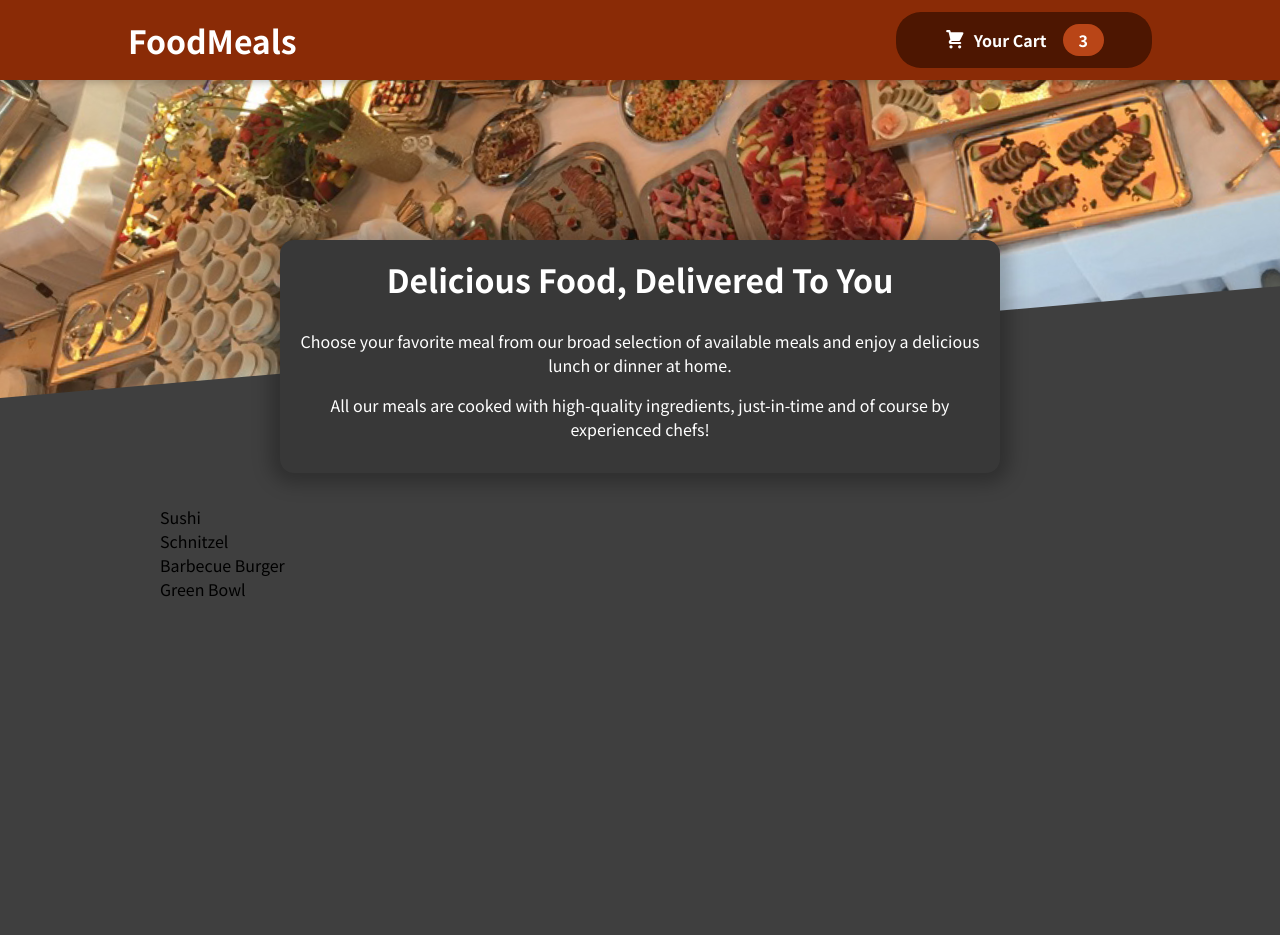
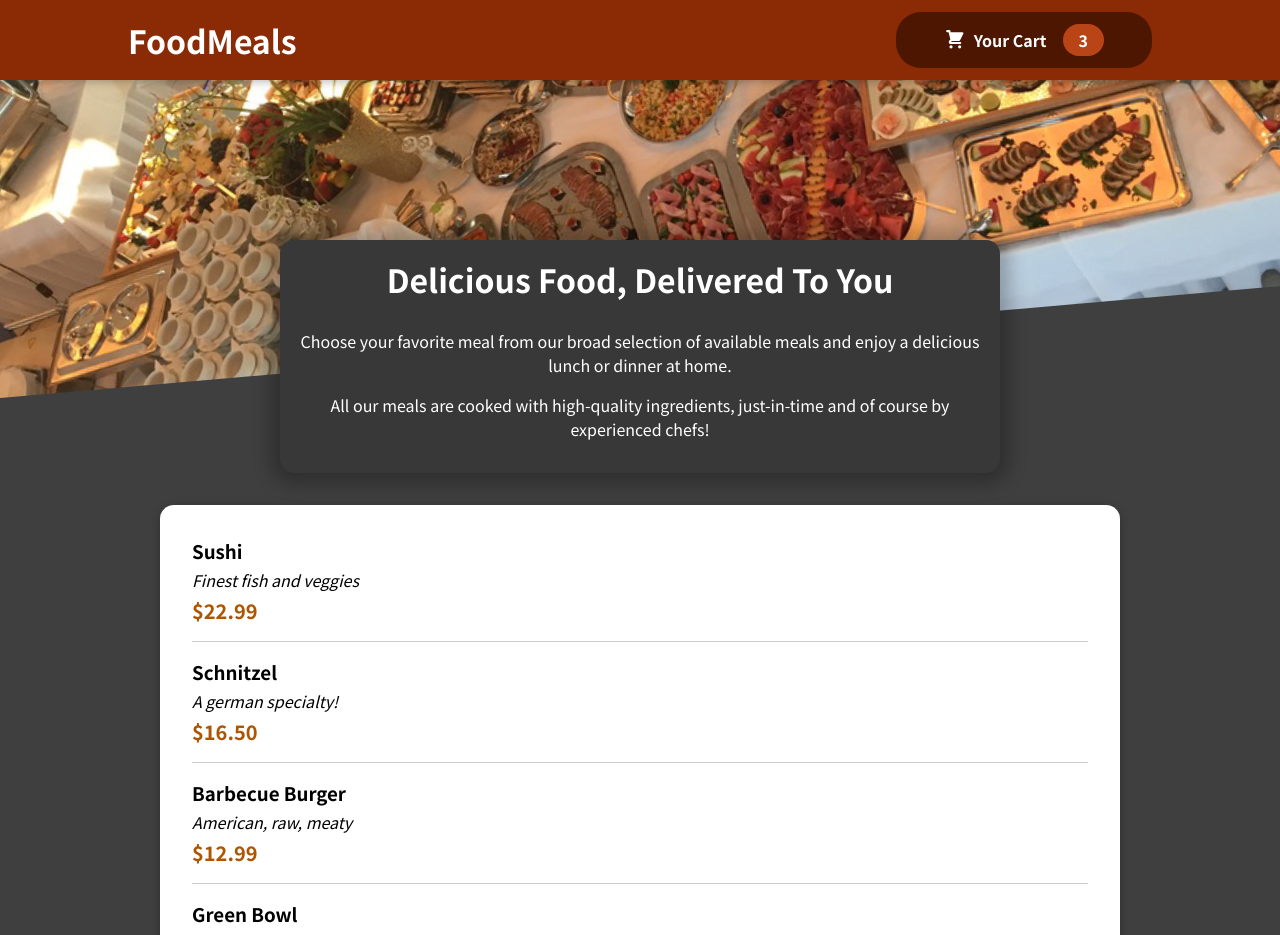
Before and after one commit to MEBARKI16/Building-a-Food-Order-App, a React (Create React App) app: page / in a window 1280 px wide. Shown: the top 935 px of the page. Before the commit the page ends 800 px from the top, so only its background shows below. Built offline with nearby package versions, Linux system fonts and the light colour scheme.

Commit message:
Adding Individual Meal Items and Displaying Them

```diff
--- a/src/components/Meals/AvailableMeals.js
+++ b/src/components/Meals/AvailableMeals.js
@@ -1,4 +1,6 @@
 import classes from './AvailableMeals.module.css'
+import Card from '../UI/Card';
+import MealsItem from './MealsItem';
 const DUMMY_MEALS = [
     {
       id: 'm1',
@@ -26,7 +28,7 @@
     },
   ];
 const AvailableMeals = () => {
-    const mealslist = DUMMY_MEALS.map(x => <li id={x.id}>{x.name}</li>);
-    return <section className={classes.meals}><ul>{mealslist}</ul></section>
+    const mealslist = DUMMY_MEALS.map(x => <MealsItem key={x.id} name={x.name} description={x.description} price={x.price}/>);
+    return <section className={classes.meals}><Card><ul>{mealslist}</ul></Card></section>
 }
 export default AvailableMeals;
--- /dev/null
+++ b/src/components/Meals/MealsItem.js
@@ -0,0 +1,15 @@
+import classes from './MealsItem.module.css'
+const MealsItem = props => {
+    const price = `$${props.price.toFixed(2)}`;
+    return <li className={classes.meal}>
+        <div>
+         <h3>{props.name}</h3>
+         <div className={classes.description}>{props.description}</div>
+         <div className={classes.price}>{price}</div>
+        </div>
+        <div>
+
+        </div>
+    </li>
+}
+export default MealsItem;
--- /dev/null
+++ b/src/components/Meals/MealsItem.module.css
@@ -0,0 +1,22 @@
+.meal {
+    display: flex;
+    justify-content: space-between;
+    margin: 1rem;
+    padding-bottom: 1rem;
+    border-bottom: 1px solid #ccc;
+  }
+
+  .meal h3 {
+    margin: 0 0 0.25rem 0;
+  }
+
+  .description {
+    font-style: italic;
+  }
+
+  .price {
+    margin-top: 0.25rem;
+    font-weight: bold;
+    color: #ad5502;
+    font-size: 1.25rem;
+  }
--- /dev/null
+++ b/src/components/UI/Card.js
@@ -0,0 +1,5 @@
+import classes from './Card.module.css'
+const Card = props => {
+    return <div className={classes.card}>{props.children}</div>
+}
+export default Card;
--- /dev/null
+++ b/src/components/UI/Card.module.css
@@ -0,0 +1,6 @@
+.card {
+    padding: 1rem;
+    box-shadow: 0 2px 8px rgba(0, 0, 0, 0.25);
+    border-radius: 14px;
+    background-color: white;
+  }
```
